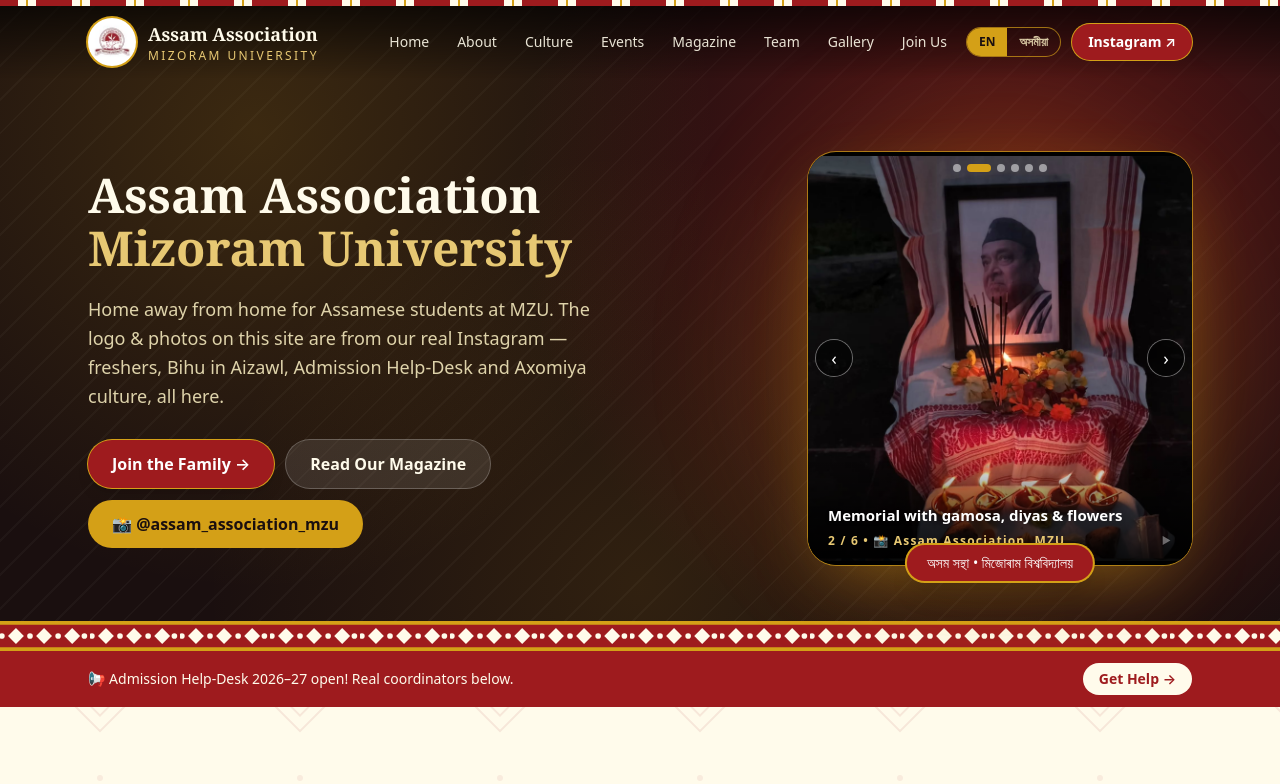
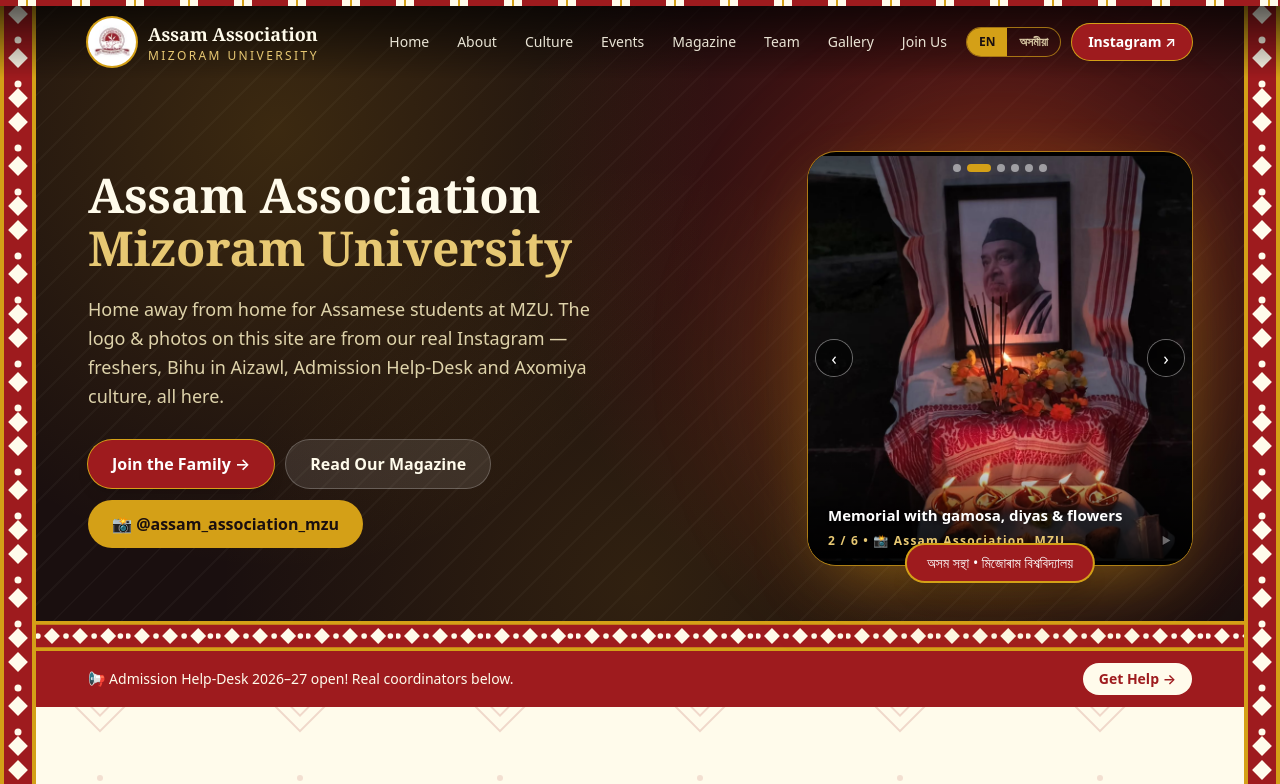
Before and after one commit to mrigangha/assam, a Next.js app: page / in a window 1280 px wide. Shown: the top 784 px of the page. Built offline with nearby package versions, Linux system fonts and the light colour scheme.

Commit message:
Full gamosa cloth look: side edges, stronger weave

```diff
--- a/src/app/globals.css
+++ b/src/app/globals.css
@@ -50,6 +50,15 @@
   background-size: auto 100%;
 }
 
+/* Vertical gamosa cloth edges framing the page */
+.gamosa-side {
+  background-color: #9e1b1e;
+  background-image: url("/gamosa-side.svg");
+  background-repeat: repeat-y;
+  background-position: center top;
+  background-size: 100% auto;
+}
+
 .gamosa-border-b {
   background-image: repeating-linear-gradient(
       90deg,
--- a/src/app/page.tsx
+++ b/src/app/page.tsx
@@ -162,7 +162,10 @@
   ];
 
   return (
-    <div className="min-h-screen">
+    <div className="min-h-screen md:px-7 lg:px-9">
+      {/* gamosa cloth side edges */}
+      <div aria-hidden className="gamosa-side pointer-events-none fixed left-0 top-0 bottom-0 z-30 hidden w-7 md:block lg:w-9" />
+      <div aria-hidden className="gamosa-side pointer-events-none fixed right-0 top-0 bottom-0 z-30 hidden w-7 md:block lg:w-9" />
       <Navbar />
 
       {/* ============ HERO ============ */}
--- a/src/app/song/page.tsx
+++ b/src/app/song/page.tsx
@@ -67,7 +67,9 @@
   };
 
   return (
-    <div className="min-h-screen bg-[#FFFBEB]">
+    <div className="min-h-screen md:px-7 lg:px-9">
+      <div aria-hidden className="gamosa-side pointer-events-none fixed left-0 top-0 bottom-0 z-30 hidden w-7 md:block lg:w-9" />
+      <div aria-hidden className="gamosa-side pointer-events-none fixed right-0 top-0 bottom-0 z-30 hidden w-7 md:block lg:w-9" />
       {/* simple header */}
       <header className="bg-[#1a0f0f] text-amber-50 sticky top-0 z-50">
         <div className="h-1.5 gamosa-strip" />
```
Also changed, not shown: public/gamosa-motif.svg, public/gamosa-side.svg (added).
